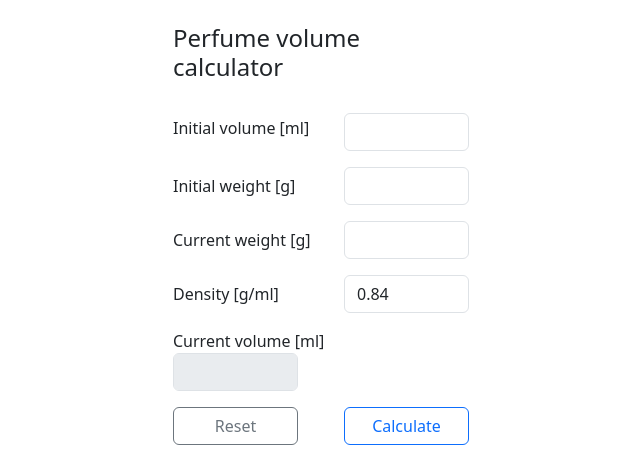
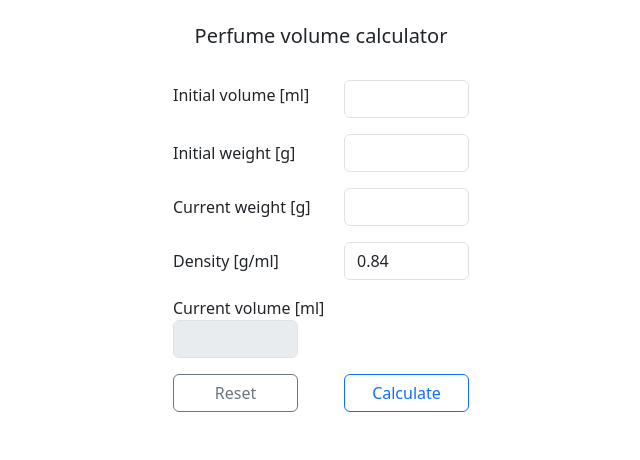
Before and after one commit to saradonin/calculator, a Flask app: page / in a window 1280 px wide. Shown: the part 53-513 px from the top of the page, without its empty margins (319-959 px from the left). Run offline with Flask 3, Linux system fonts and the light colour scheme.

```diff
--- a/templates/calculator_form.html
+++ b/templates/calculator_form.html
@@ -7,7 +7,7 @@
   <form action="" method="POST">
 
     <div class="form-group row mb-3 justify-content-between align-items-center">
-      <h4>Perfume volume calculator</h4>
+      <h5 class="text-center">Perfume volume calculator</h5>
     </div>
 
     <div class="form-group row mb-2 text-danger">
```
Also changed, not shown: 1 other file.
